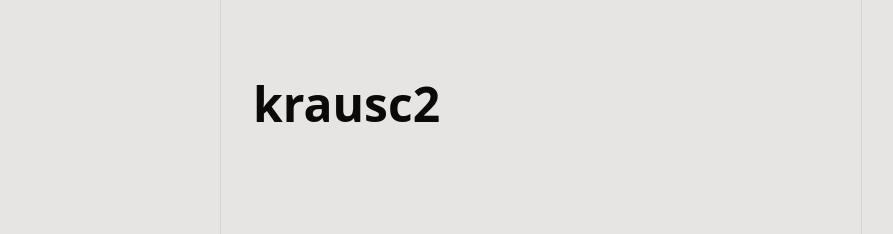
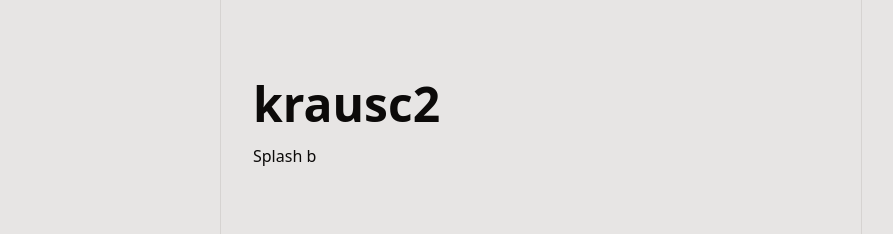
Before and after one commit to krausc2/kc2.dev, a SvelteKit app: page / in a window 1280 px wide. Shown: the top 234 px of the page, without its empty margins (99-992 px from the left). Built offline with nearby package versions, Linux system fonts and the light colour scheme.

Commit message:
feat: add server file for splash text handling

```diff
--- /dev/null
+++ b/src/routes/+page.server.ts
@@ -0,0 +1,19 @@
+import type { PageServerLoad } from './$types';
+import { splashes } from '$lib/splashes';
+
+const MS_PER_DAY = 86400000; // 24 * 60 * 60 * 1000
+
+/*
+	Sets the splash text for index page.
+
+	Calculates days since epoch and uses that value to select
+	a splash from the splashes array.
+*/
+export const load: PageServerLoad = () => {
+	const daysSinceEpoch = Math.floor(Date.now() / MS_PER_DAY);
+	const splash = splashes[daysSinceEpoch % splashes.length];
+
+	return {
+		splash
+	};
+};
```
